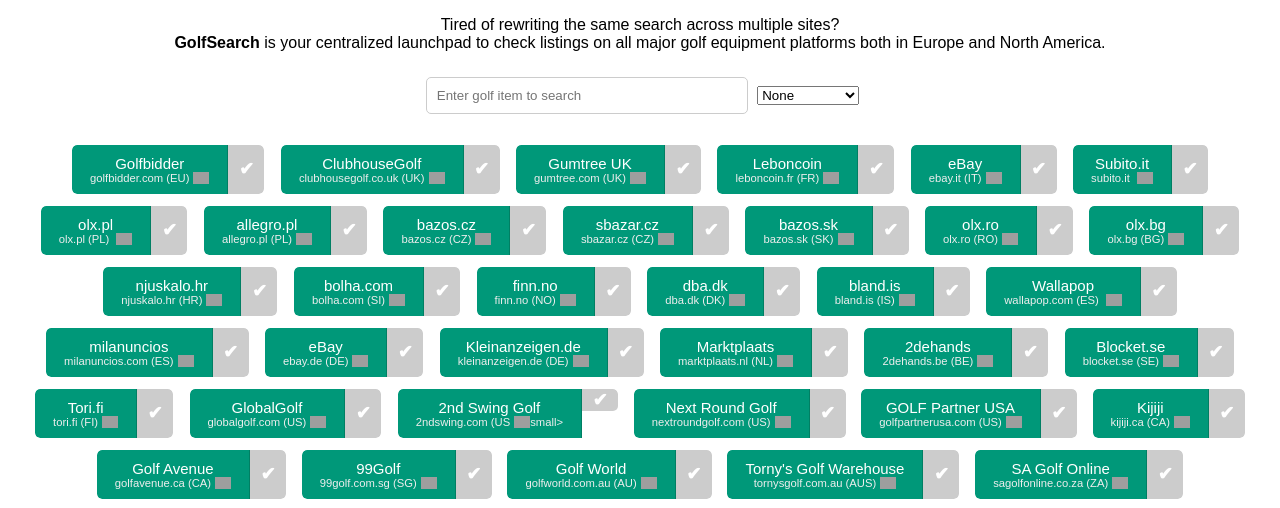
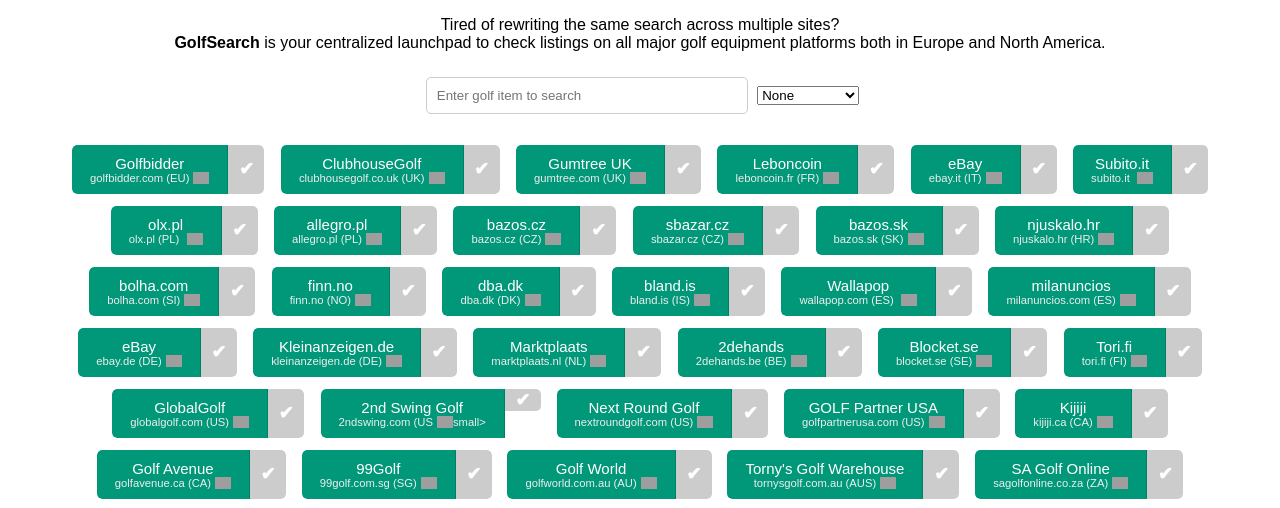
Before and after one commit to GolfSearch/golfsearch.github.io, a plain HTML site: page index.html in a window 1280 px wide. Shown: the part 287-795 px from the top of the page. Drawn offline with Linux system fonts and the light colour scheme; grey boxes are pictures that could not be loaded; a script that the page names is missing.

Commit message:
Update index.html
Eliminato olxbg olx,.ro

```diff
--- a/index.html
+++ b/index.html
@@ -309,24 +309,6 @@
 </div>
 
 
-<div class="site-button grouped" data-region="EU" data-site="olx.ro">
-  <a class="main-link" href="#" onclick="searchSite('https://www.olx.ro/oferte/q-', 'olx.ro', '/')">
-    olx.ro<small>olx.ro (RO)<img class="flag-icon" src="https://flagcdn.com/24x18/ro.png" alt="RO"></small>
-  </a>
-  <label class="select-part">
-    <input type="checkbox" class="site-checkbox" data-name="olx.ro">✔
-  </label>
-</div>
-
-
-<div class="site-button grouped" data-region="EU" data-site="olx.bg">
-  <a class="main-link" href="#" onclick="searchSite('https://www.olx.bg/ads/q-', 'olx.bg', '/')">
-    olx.bg<small>olx.bg (BG)<img class="flag-icon" src="https://flagcdn.com/24x18/bg.png" alt="BG"></small>
-  </a>
-  <label class="select-part">
-    <input type="checkbox" class="site-checkbox" data-name="olx.bg">✔
-  </label>
-</div>
 
 
 <div class="site-button grouped" data-region="EU" data-site="njuskalo">
```
